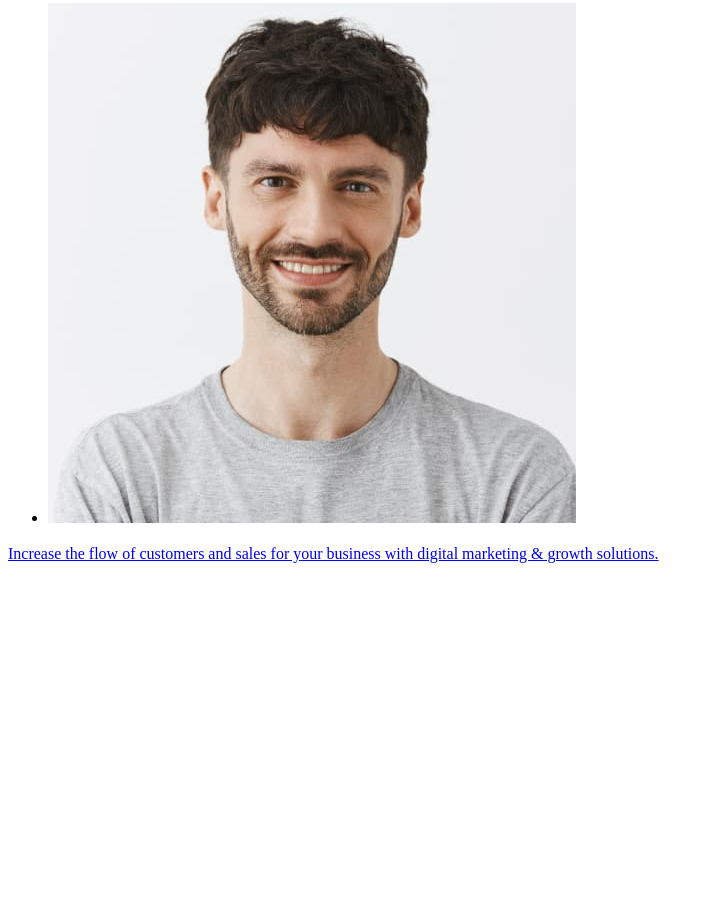
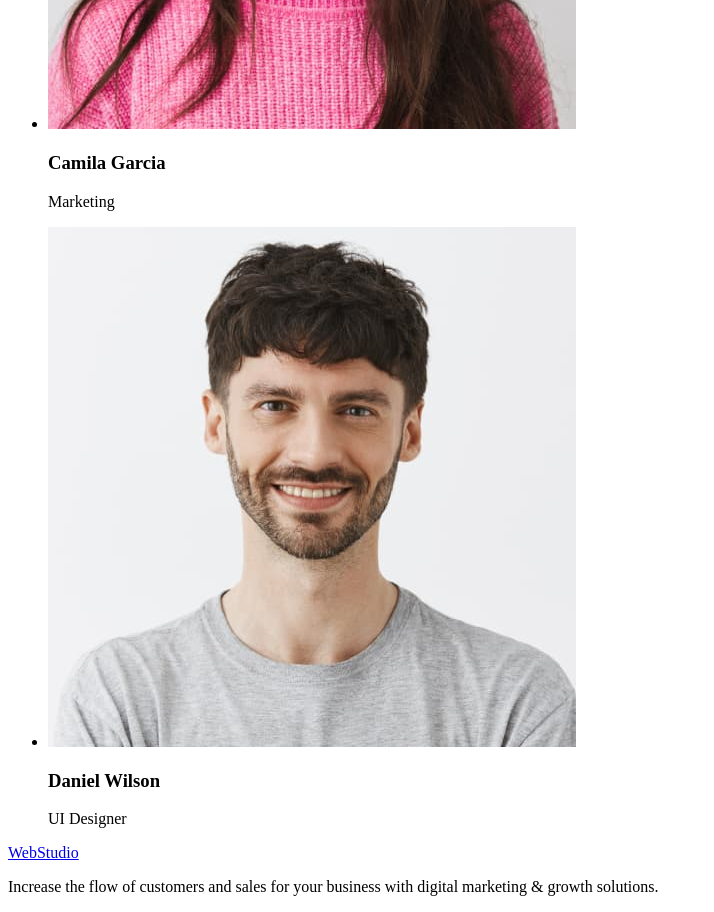
Before and after one commit to IstominOleksandr/goit-markup-hw-01, a plain HTML site: page index.html in a window 1280 px wide. Shown: the part 2286-3198 px from the top of the page, without its empty margins (0-714 px from the left). Before the commit the page ends 2865 px from the top, so only its background shows below. Drawn offline with Linux system fonts and the light colour scheme.

Commit message:
ready 100% hw-01

```diff
--- a/index.html
+++ b/index.html
@@ -75,34 +75,35 @@
               src="./images/mark-designer.jpg"
               alt="Bearded smiling Colleague"
             />
-            <h3></h3>
-            <p></p>
+            <h3>Mark Guerrero</h3>
+            <p>Product Designer</p>
           </li>
           <li>
             <img src="./images/tom-frontend.jpg" alt="Smiling Colleague" />
-            <h3></h3>
-            <p></p>
+            <h3>Tom Ford</h3>
+            <p>Frontend Developer</p>
           </li>
           <li>
             <img src="./images/camila.marketing.jpg" alt="Young girl" />
-            <h3></h3>
-            <p></p>
+            <h3>Camila Garcia</h3>
+            <p>Marketing</p>
           </li>
           <li>
             <img src="./images/daniel-ui.jpg" alt="Smiling man" />
-            <h3></h3>
-            <p></p>
+            <h3>Daniel Wilson</h3>
+            <p>UI Designer</p>
           </li>
         </ul>
       </section>
     </main>
+
+    <!-- Footer -->
     <footer>
-      <a href="WebStudio">
-        <p>
-          Increase the flow of customers and sales for your business with
-          digital marketing & growth solutions.
-        </p>
-      </a>
+      <a href="./index.html">WebStudio</a>
+      <p>
+        Increase the flow of customers and sales for your business with digital
+        marketing & growth solutions.
+      </p>
     </footer>
   </body>
 </html>
```
